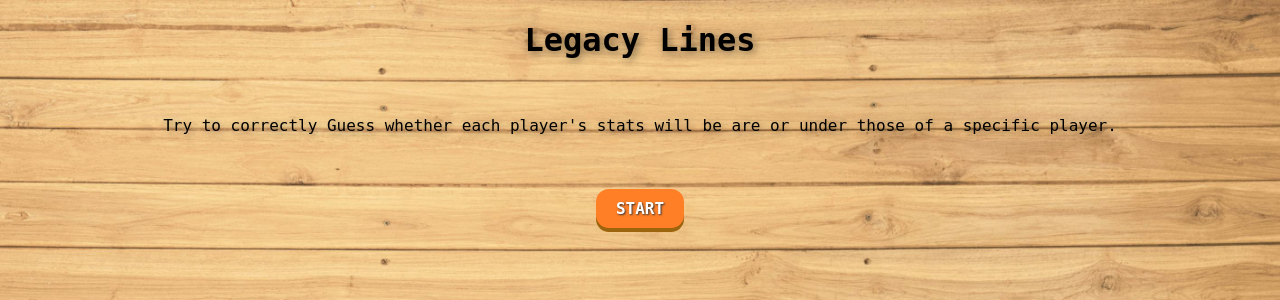
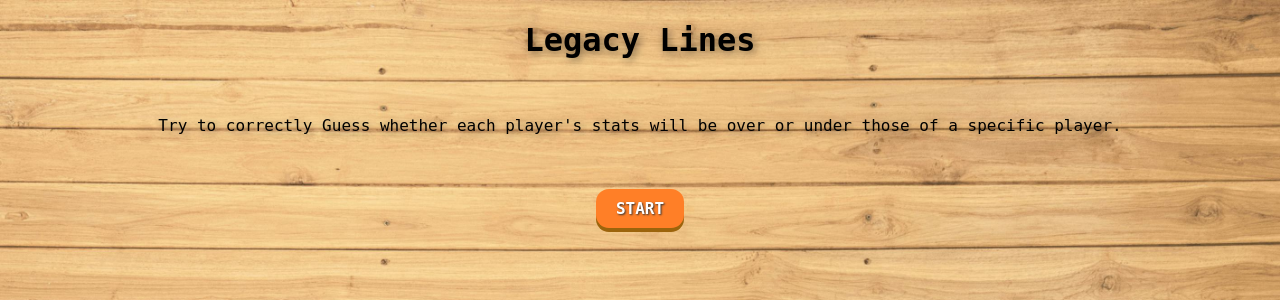
Before and after one commit to terrelldavis1224/Legacy-Lines, a Flask app: page / in a window 1280 px wide. Shown: the top 300 px of the page. Run offline with Flask 3, Linux system fonts and the light colour scheme; some web fonts are replaced.

Commit message:
Update index.html

```diff
--- a/templates/index.html
+++ b/templates/index.html
@@ -16,7 +16,7 @@
 
 <br>
 
-<p>Try to correctly Guess whether each player's stats will be are or under those of a specific player.</p>
+<p>Try to correctly Guess whether each player's stats will be over or under those of a specific player.</p>
 
 <br>
 <br>
```
